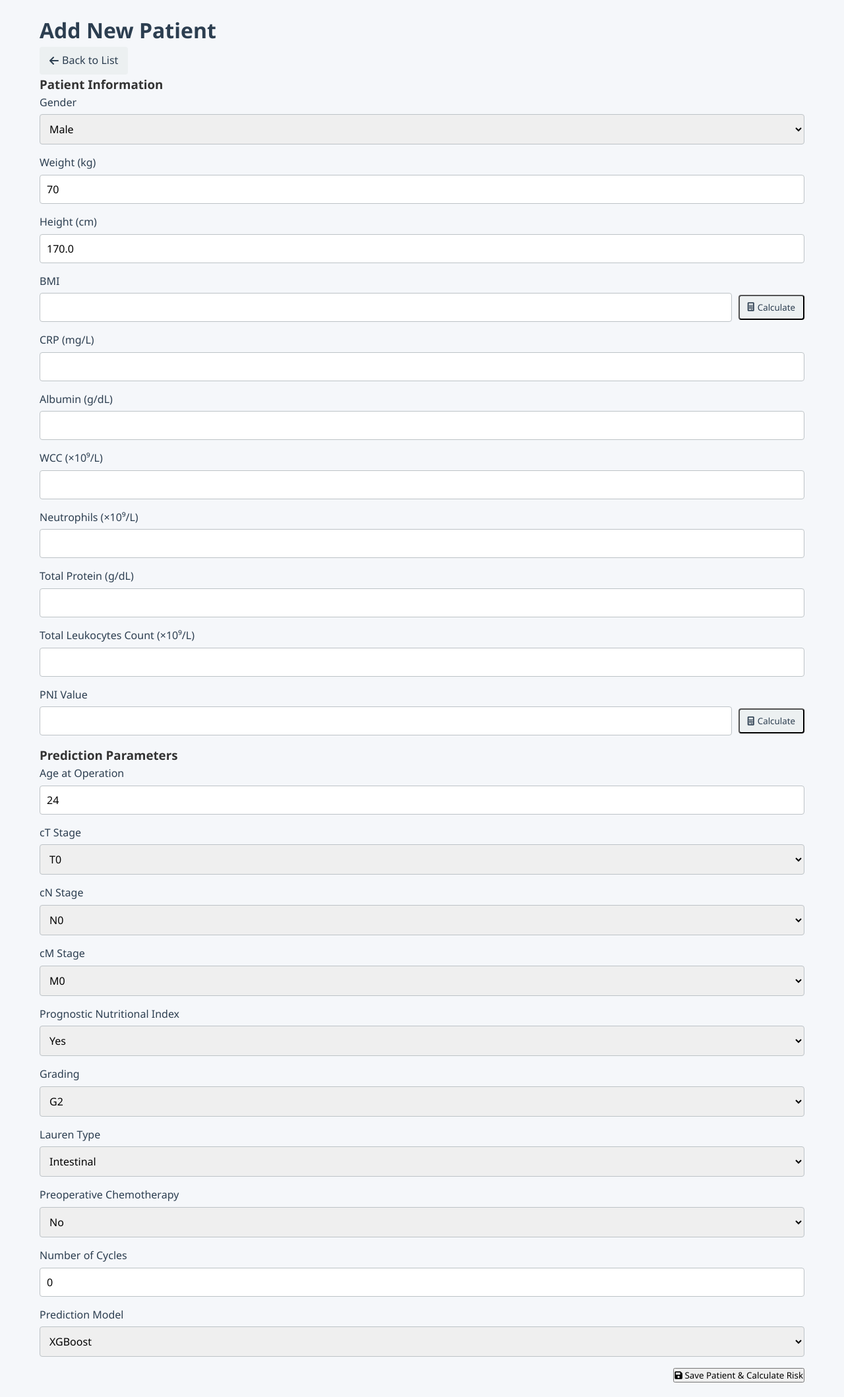
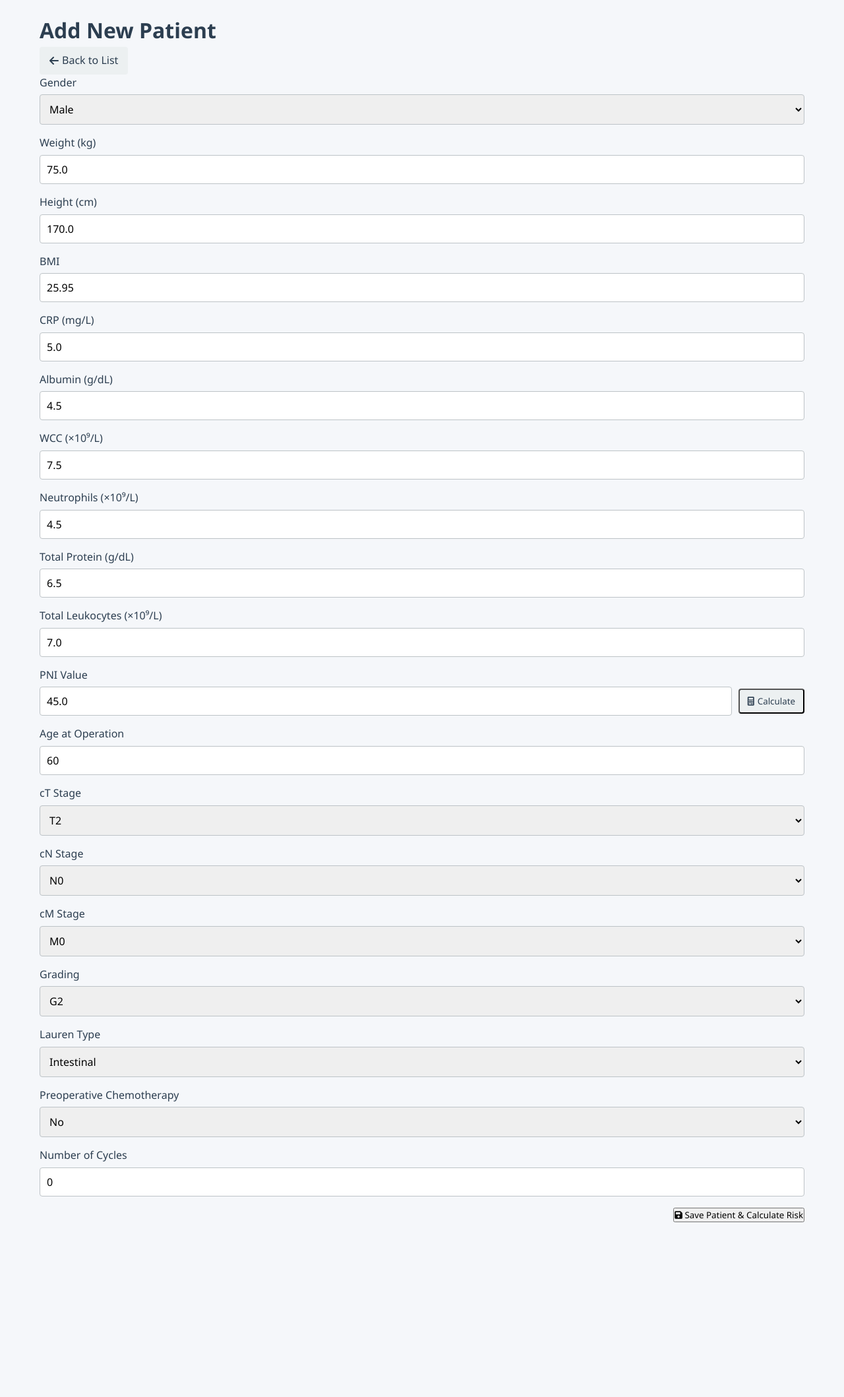
Before and after one commit to cthrudoc/cancermockup, a Flask app: page /patient/new in a window 1280 px wide. Shown: the whole page at 66% size. After the commit the page ends 1853 px from the top, so only its background shows below. Run offline with Flask 3, Linux system fonts and the light colour scheme.

Commit message:
I don't know if this works. CSS and HTML needs to be fixed.

```diff
--- a/app.py
+++ b/app.py
@@ -179,46 +179,37 @@ def create_app():
                     'pT': request.form['pt'],
                     'pN': request.form['pn'],
                     'pM': request.form['pm'],
-                    'PNI (perineural invasion)': int(request.form['pni']),
+                    'PNI (perineural invasion)': pni_value,  # Use the calculated binary PNI value
                     'GRADING': request.form['grading'],
                     'Lauren': request.form['lauren'],
                     'CTH przedoperacyjna': request.form['cth_preop'],
                     'LICZBA CYKLI': int(request.form['cycles'])
                 }
-
                 print("[DEBUG] Input data recieved :")
                 print(f'{input_data}')
 
-                model_name = request.form.get('model', 'Random Forest')
-                print(f"[DEBUG] Attempting prediction with {model_name}")
+                # Make predictions with all models
+                model_names = ['Random Forest', 'XGBoost', 'CatBoost']
+                predictions_created = 0
+                for model_name in model_names:
+                    try:
+                        result = ml_model.predict(input_data, model_name)
 
-                # print("DEBUG - Features expected by model:", ml_model.feature_names)
-                # print("DEBUG - Features being sent:", list(input_data.keys()))
+                        prediction = Prediction(
+                            patient_id=patient.id,
+                            probability=result['probability'],
+                            model_used=model_name,
+                            interpretation=result['interpretation'],
+                            top_factors=result['vars_importance']
+                        )
+                        db.session.add(prediction)
+                        predictions_created += 1
+                    except Exception as e:
+                        print(f"Error predicting with {model_name}: {str(e)}")
+                        continue
 
-                # Ensure all features are in correct order
-                '''
-                ordered_input = []
-                for feature in ml_model.feature_names:
-                    if feature in input_data:
-                        ordered_input.append(input_data[feature])
-                    else:
-                        print(f"Missing feature: {feature}")
-                        ordered_input.append(None)  # Or appropriate default
-
-                print("DEBUG - Ordered input:", ordered_input)
-                '''
-                result = ml_model.predict(input_data, model_name)
-                print("[DEBUG] Prediction successful")
-
-                # Store prediction
-                prediction = Prediction(
-                    patient_id=patient.id,
-                    probability=result['probability'],
-                    model_used=model_name,
-                    interpretation=result['interpretation'],
-                    top_factors=result['vars_importance']
-                )
-                db.session.add(prediction)
+                if predictions_created == 0:
+                    raise Exception("Failed to create any predictions")
 
                 db.session.commit()
                 flash('New patient and prediction added successfully!', 'success')
--- a/templates/new_patient.html
+++ b/templates/new_patient.html
@@ -11,126 +11,99 @@
 
     <form method="POST" action="{{ url_for('new_patient') }}">
         <!-- Patient Information Section -->
-        <div class="form-section">
-            <h3>Patient Information</h3>
         <div class="form-group">
             <label for="gender">Gender</label>
             <select id="gender" name="gender" required>
-                    <option value="M">Male</option>
+                <option value="M" selected>Male</option>
                 <option value="K">Female</option>
             </select>
         </div>
 
         <div class="form-group">
             <label for="weight">Weight (kg)</label>
-                <input type="number" step="0.1" id="weight" name="weight" value="70" required>
+            <input type="number" step="0.1" id="weight" name="weight" value="75.0" required>
         </div>
 
         <div class="form-group">
             <label for="height">Height (cm)</label>
-                <input type="number" step="0.1" id="height" name="height" min="100" max="250" value="170.0" required>
+            <input type="number" step="0.1" id="height" name="height" value="170.0" required>
         </div>
 
         <div class="form-group">
             <label for="bmi">BMI</label>
-                <div style="display: flex; align-items: center; gap: 10px;">
-                    <input type="number" step="0.01" id="bmi" name="bmi" min="10" max="50" required>
-                    <button type="button" class="btn-back" onclick="calculateBMI()" style="padding: 8px 12px;">
-                        <i class="fas fa-calculator"></i> Calculate
-                    </button>
-                </div>
+            <input type="number" step="0.01" id="bmi" name="bmi" value="25.95" required>
         </div>
 
         <div class="form-group">
             <label for="crp">CRP (mg/L)</label>
-                <input type="number" step="0.1" id="crp" name="crp" min="0" max="500" required>
+            <input type="number" step="0.1" id="crp" name="crp" value="5.0" required>
         </div>
 
         <div class="form-group">
             <label for="alb">Albumin (g/dL)</label>
-                <input type="number" step="0.1" id="alb" name="alb" min="1" max="10" required>
+            <input type="number" step="0.1" id="alb" name="alb" value="4.5" required>
         </div>
 
         <div class="form-group">
             <label for="wcc">WCC (×10⁹/L)</label>
-                <input type="number" step="0.1" id="wcc" name="wcc" min="0" max="100" required>
+            <input type="number" step="0.1" id="wcc" name="wcc" value="7.5" required>
         </div>
 
         <div class="form-group">
             <label for="neu">Neutrophils (×10⁹/L)</label>
-                <input type="number" step="0.1" id="neu" name="neu" min="0" max="100" required>
+            <input type="number" step="0.1" id="neu" name="neu" value="4.5" required>
         </div>
 
         <div class="form-group">
             <label for="total_protein">Total Protein (g/dL)</label>
-                <input type="number" step="0.1" id="total_protein" name="total_protein" min="1" max="15" required>
+            <input type="number" step="0.1" id="total_protein" name="total_protein" value="6.5" required>
         </div>
 
         <div class="form-group">
-                <label for="leukocytes">Total Leukocytes Count (×10⁹/L)</label>
-                <input type="number" step="0.1" id="leukocytes" name="leukocytes" min="0" max="100">
+            <label for="leukocytes">Total Leukocytes (×10⁹/L)</label>
+            <input type="number" step="0.1" id="leukocytes" name="leukocytes" value="7.0">
         </div>
 
         <div class="form-group">
             <label for="pni_float">PNI Value</label>
             <div style="display: flex; align-items: center; gap: 10px;">
-                    <input type="number" step="0.01" id="pni_float" name="pni_float" min="0" max="100">
+                <input type="number" step="0.01" id="pni_float" name="pni_float" value="45.0">
                 <button type="button" class="btn-back" onclick="calculatePNI()" style="padding: 8px 12px;">
                     <i class="fas fa-calculator"></i> Calculate
                 </button>
             </div>
         </div>
 
-        </div>
-
         <!-- Prediction Parameters Section -->
-        <div class="form-section">
-            <h3>Prediction Parameters</h3>
-
         <div class="form-group">
             <label for="age">Age at Operation</label>
-                <input type="number" id="age" name="age" min="18" max="120" value="24" required>
+            <input type="number" id="age" name="age" value="60" required>
         </div>
 
         <div class="form-group">
             <label for="pt">cT Stage</label>
             <select id="pt" name="pt" required>
-                    <option value="T0">T0</option>
                 <option value="T1">T1</option>
-                    <option value="T1a">T1a</option>
-                    <option value="T1b">T1b</option>
-                    <option value="T2">T2</option>
+                <option value="T2" selected>T2</option>
                 <option value="T3">T3</option>
                 <option value="T4">T4</option>
-                    <option value="T4a">T4a</option>
-                    <option value="T4b">T4b</option>
             </select>
         </div>
 
         <div class="form-group">
             <label for="pn">cN Stage</label>
             <select id="pn" name="pn" required>
-                    <option value="N0">N0</option>
+                <option value="N0" selected>N0</option>
                 <option value="N1">N1</option>
                 <option value="N2">N2</option>
-                    <option value="N3">N3</option>
-                    <option value="Nx">Nx</option>
             </select>
         </div>
 
         <div class="form-group">
             <label for="pm">cM Stage</label>
             <select id="pm" name="pm" required>
-                    <option value="M0">M0</option>
+                <option value="M0" selected>M0</option>
                 <option value="M1">M1</option>
-                </select>
-            </div>
-
-            <div class="form-group">
-                <label for="pni">Prognostic Nutritional Index</label>
-                <select id="pni" name="pni" required>
-                    <option value="1">Yes</option>
-                    <option value="0">No</option>
             </select>
         </div>
 
@@ -140,40 +113,28 @@
                 <option value="G1">G1</option>
                 <option value="G2" selected>G2</option>
                 <option value="G3">G3</option>
-                    <option value="G4">G4</option>
             </select>
         </div>
 
         <div class="form-group">
             <label for="lauren">Lauren Type</label>
             <select id="lauren" name="lauren" required>
-                    <option value="jelitowy">Intestinal</option>
+                <option value="jelitowy" selected>Intestinal</option>
                 <option value="rozsiany">Diffuse</option>
-                    <option value="mieszany">Mixed</option>
             </select>
         </div>
 
         <div class="form-group">
             <label for="cth_preop">Preoperative Chemotherapy</label>
             <select id="cth_preop" name="cth_preop" required>
+                <option value="nie" selected>No</option>
                 <option value="tak">Yes</option>
-                    <option value="nie" selected>No</option>
             </select>
         </div>
 
         <div class="form-group">
             <label for="cycles">Number of Cycles</label>
-                <input type="number" id="cycles" name="cycles" min="0" max="12" value="0" required>
-            </div>
-
-            <div class="form-group">
-                <label for="model">Prediction Model</label>
-                <select id="model" name="model" required>
-                    <option value="Random Forest">Random Forest</option>
-                    <option value="XGBoost" selected>XGBoost</option>
-                    <option value="CatBoost">CatBoost</option>
-                </select>
-            </div>
+            <input type="number" id="cycles" name="cycles" value="0" required>
         </div>
 
         <div class="form-actions">
```
Also changed, not shown: templates/patient.html (+81 -74 lines), instance/cancer_ops.db. Lines whose indentation alone changed are shown as unchanged.
